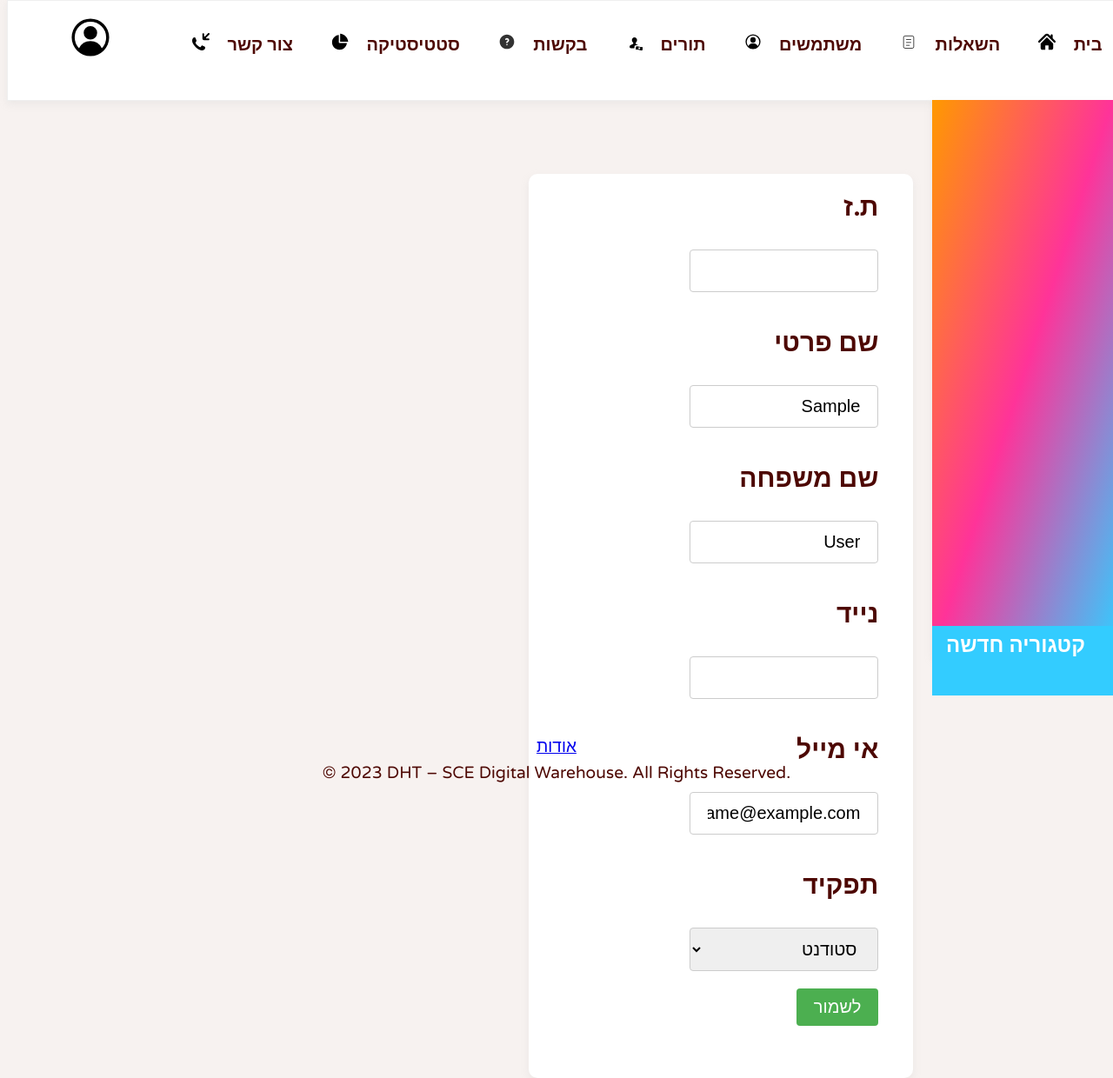
After one commit to SCE-Digital-Warehouse/digitalwarehouse-web, a Django app: page /edit-user/1/ in a window 1280 px wide. The commit adds this page. Shown: the whole page at 87% size. Run offline with Django 4.2, Linux system fonts and the light colour scheme; the visitor is signed in with stand-in values (Sample User, id 1); data comes from the database, SQL or seed files in the repository; data that the repository does not hold is empty.

Commit message:
BSPMC238-22 added option to edit user

```diff
--- /dev/null
+++ b/base/templates/base/user_manipulation/edit_user.html
@@ -0,0 +1,50 @@
+{% extends "main.html" %}
+{% block content %}
+    <div class="add_user">
+        <form action="" method="POST" class="add-user-form">
+            {% csrf_token %}
+            <label for="identity_num">ת.ז</label>
+            <input type="text"
+                   id="identity_num"
+                   name="identity_num"
+                   value="{{ user.identity_num }}"
+                   required>
+            <label for="first_name">שם פרטי</label>
+            <input type="text"
+                   id="first_name"
+                   name="first_name"
+                   value="{{ user.first_name }}"
+                   required>
+            <label for="last_name">שם משפחה</label>
+            <input type="text"
+                   id="last_name"
+                   name="last_name"
+                   value="{{ user.last_name }}"
+                   required>
+            <label for="mobile_num">נייד</label>
+            <input type="text"
+                   id="mobile_num"
+                   name="mobile_num"
+                   value="{{ user.mobile_num }}"
+                   required>
+            <label for="email">אי מייל</label>
+            <input type="email"
+                   id="email"
+                   name="email"
+                   value="{{ user.email }}"
+                   required>
+            <label for="role">תפקיד</label>
+            <select name="role" id="role">
+                <option value="student" selected required>
+                    סטודנט
+                </option>
+                <option value="lecturer" required>
+                    מרצה
+                </option>
+            </select>
+            <div>
+                <input type="submit" value="לשמור">
+            </div>
+        </form>
+    </div>
+{% endblock content %}
--- a/base/urls.py
+++ b/base/urls.py
@@ -32,9 +32,10 @@ urlpatterns = [
     path("change-password/", change_password, name="change_password"),
     path("borrowings/", borrowings, name="borrowings"),
 
-    path("users/", show_users, name="show_users"),
+    path("edit-user/<int:user_id>/", edit_user, name="edit_user"),
     path("delete-user/<int:user_id>/", delete_user, name="delete_user"),
     path("user/<int:user_id>/", show_user, name="show_user"),
+    path("users/", show_users, name="show_users"),
 
     path("catalog/", catalog, name="catalog"),
     path("personal_det/", personal_det, name="personal_det"),
--- a/base/views.py
+++ b/base/views.py
@@ -41,7 +41,6 @@ def login_user(request):
             messages.error(request, "שם משתמש/ת ו/או סיסמה לא נכונים")
     else:
         form = LoginUserForm(request)
-
     context = {"form": form}
     return render(request, "base/login/login.html", context)
 
@@ -67,7 +66,6 @@ def set_password(request):
             messages.error(request, "סיסמאות לא תואמות")
     else:
         form = PasswordSetForm(user)
-
     context = {"form": form}
     if user.is_first_login:
         return render(request, "base/login/set_password.html", context)
@@ -82,15 +80,15 @@ def change_password(request):
 def borrowings(request):
     user_type = get_user_type(request)
     categories = Category.objects.all()
-
     if user_type != "admin":
         user = request.user
         borrows = Borrowing.objects.all().filter(user_id=user.pk)
-        context = {"user_type": user_type, "categories": categories, "user": user, "borrows":borrows}
+        context = {"user_type": user_type, "categories": categories,
+                   "user": user, "borrows": borrows}
     else:
         borrowings = Borrowing.objects.all()
-        context = {"user_type": user_type, "categories": categories, "borrowings": borrowings}
-
+        context = {"user_type": user_type,
+                   "categories": categories, "borrowings": borrowings}
     return render(request, "base/borrowings.html", context)
 
 
@@ -106,6 +104,39 @@ def show_users(request):
             "categories": categories,
         }
         return render(request, "base/user_manipulation/show_users.html", context)
+    return redirect("home")
+
+
+@login_required(login_url=LOGIN_URL)
+def edit_user(request, user_id):
+    user_type = get_user_type(request)
+    if user_type == "admin":
+        categories = Category.objects.all()
+        try:
+            user = User.objects.get(pk=user_id)
+        except Exception:
+            return redirect("show_users", permanent=True)
+        if request.method == "POST":
+            try:
+                user.delete()
+                user = User.objects.create(
+                    identity_num=request.POST.get("identity_num"),
+                    first_name=request.POST.get("first_name"),
+                    last_name=request.POST.get("last_name"),
+                    mobile_num=request.POST.get("mobile_num"),
+                    email=request.POST.get("email"),
+                    role=request.POST.get("role"),
+                )
+            except Exception:
+                pass
+            finally:
+                return redirect("show_users")
+        context = {
+            "user_type": user_type,
+            "user": user,
+            "categories": categories,
+        }
+        return render(request, "base/user_manipulation/edit_user.html", context)
     return redirect("home")
 
 
@@ -183,7 +214,8 @@ def requests(request):
     if user_type != "admin":
         user = request.user
         reqs = Request.objects.all().filter(user_id=user.pk)
-        context = {"user_type": user_type, "categories": categories, "user": user, "reqs": reqs}
+        context = {"user_type": user_type,
+                   "categories": categories, "user": user, "reqs": reqs}
     else:
         context = {"user_type": user_type, "categories": categories}
     return render(request, "base/requests.html", context)
--- a/static/css/main.css
+++ b/static/css/main.css
@@ -284,14 +284,14 @@ SIDE BAR
 }
 
 .side-bar .menu .item,
-.side-bar .item{
+.side-bar .item {
     position: relative;
     cursor: pointer;
 }
 
 
 .side-bar .menu .item .cat-link,
-.side-bar .item .cat-link{
+.side-bar .item .cat-link {
     display: block;
     padding: 8px 16px;
     text-decoration: none;
@@ -311,7 +311,7 @@ SIDE BAR
 }
 
 .side-bar .menu .item .cat-link:hover,
-.side-bar .item .cat-link:hover{
+.side-bar .item .cat-link:hover {
     background-color: #ff3399;
 }
 
@@ -517,7 +517,7 @@ ADD CATEGORY PAGE
 
 .add_category,
 .add_product,
-.extention_req{
+.extention_req {
     width: 35%;
     height: 35em;
     background-color: #fff;
@@ -526,7 +526,7 @@ ADD CATEGORY PAGE
     box-shadow: 0px 4px 8px rgba(202, 202, 202, 0.25);
 }
 
-.extention_req{
+.extention_req {
     height: 55em;
 }
 
@@ -577,6 +577,58 @@ ADD CATEGORY PAGE
 }
 
 .add-category-form input[type="file"] {
+    font-size: 20px;
+}
+
+
+/*==================
+ADD USER PAGE
+==================*/
+
+.add_user {
+    width: 35%;
+    height: 65em;
+    background-color: #fff;
+    border-radius: 10px;
+    margin: 200px 100px 200px 600px;
+    box-shadow: 0px 4px 8px rgba(202, 202, 202, 0.25);
+}
+
+.add_user form {
+    margin: 40px;
+    direction: rtl;
+    font-size: 30px;
+    font-weight: 700;
+    align-items: center;
+    justify-content: center;
+}
+
+.add-user-form label {
+    display: block;
+    margin-bottom: 10px;
+    padding-top: 20px;
+}
+
+.add-user-form input[type="text"],
+.add-user-form input[type="email"],
+.add-user-form select {
+    width: 60%;
+    padding: 12px 20px;
+    margin: 20px 0;
+    display: inline-block;
+    border: 1px solid #ccc;
+    border-radius: 4px;
+    box-sizing: border-box;
+    font-size: 20px;
+}
+
+.add-user-form input[type="submit"] {
+    background-color: #4CAF50;
+    color: white;
+    padding: 10px 20px;
+    border: none;
+    border-radius: 4px;
+    cursor: pointer;
     font-size: 20px;
 }
 
```
Also changed, not shown: base/templates/base/user_manipulation/show_users.html (+13 -1 lines).
